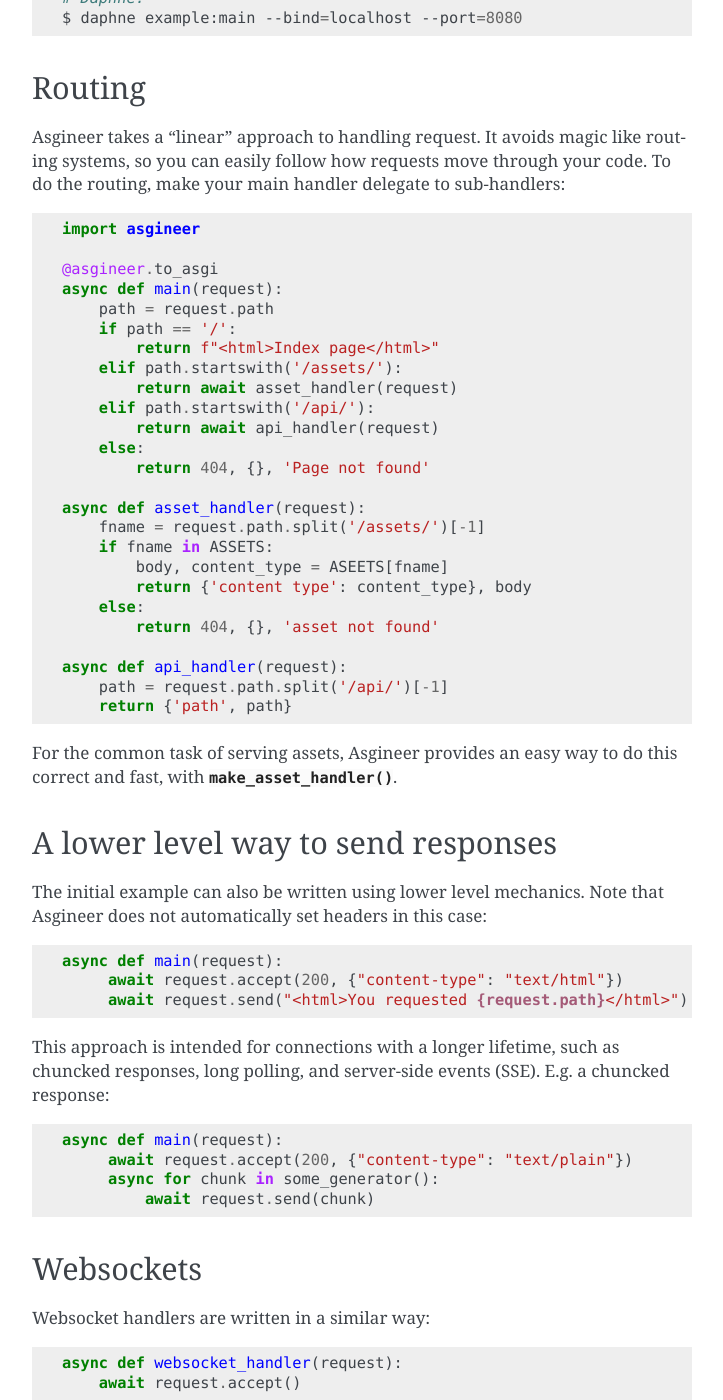
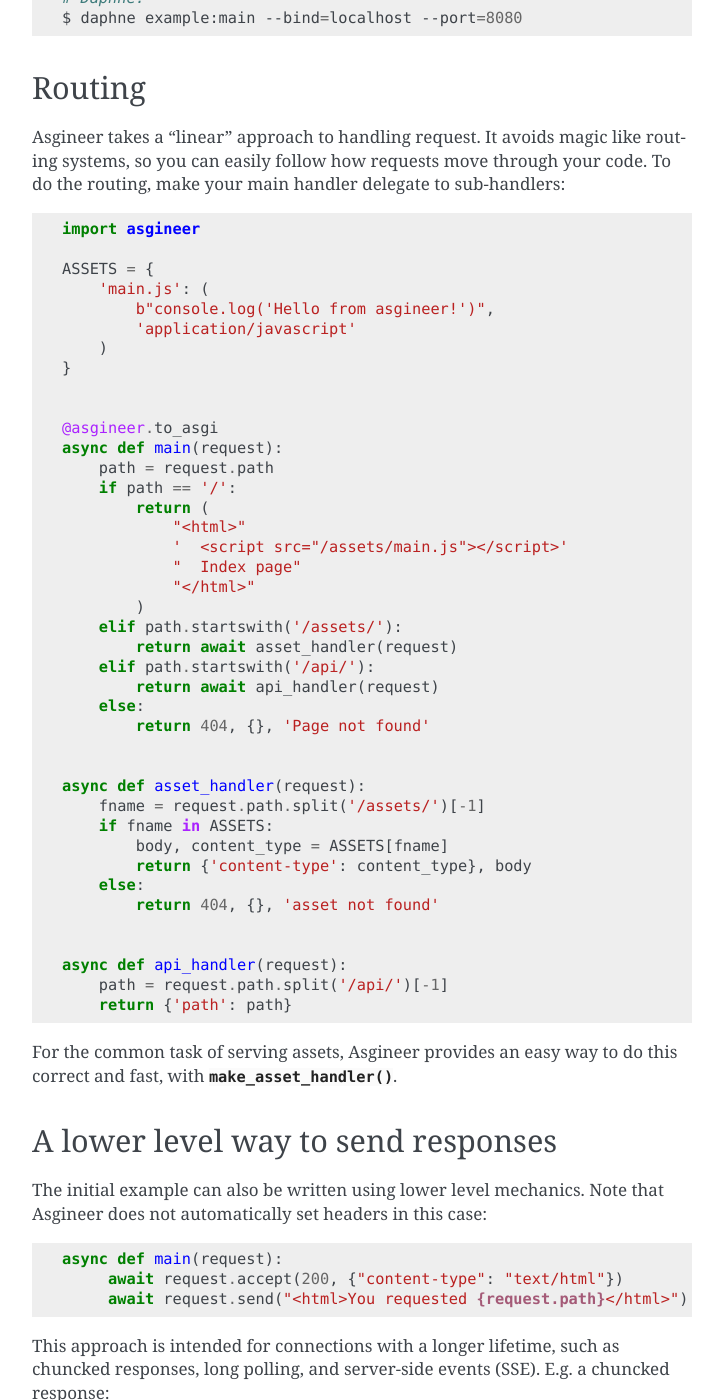
Before and after one commit to almarklein/asgineer, a Sphinx documentation site: the page built from docs/guide.rst, in a window 1280 px wide and 1400 px high, scrolled down 1118 px. Shown: the whole window, without its empty margins (388-1111 px from the left). Built offline with Sphinx 7.4.7, drawn with Linux system fonts in a browser that asks for light colours.

Commit message:
make guide example work (#37)

```diff
--- a/docs/guide.rst
+++ b/docs/guide.rst
@@ -76,11 +76,24 @@
 
     import asgineer
 
+    ASSETS = {
+        'main.js': (
+            b"console.log('Hello from asgineer!')",
+            'application/javascript'
+        )
+    }
+
+
     @asgineer.to_asgi
     async def main(request):
         path = request.path
         if path == '/':
-            return f"<html>Index page</html>"
+            return (
+                "<html>"
+                '  <script src="/assets/main.js"></script>'
+                "  Index page"
+                "</html>"
+            )
         elif path.startswith('/assets/'):
             return await asset_handler(request)
         elif path.startswith('/api/'):
@@ -88,17 +101,20 @@
         else:
             return 404, {}, 'Page not found'
 
+
     async def asset_handler(request):
         fname = request.path.split('/assets/')[-1]
         if fname in ASSETS:
-            body, content_type = ASEETS[fname]
-            return {'content type': content_type}, body
+            body, content_type = ASSETS[fname]
+            return {'content-type': content_type}, body
         else:
             return 404, {}, 'asset not found'
 
+
     async def api_handler(request):
         path = request.path.split('/api/')[-1]
-        return {'path', path}
+        return {'path': path}
+
 
 For the common task of serving assets, Asgineer provides an easy way to do this
 correct and fast, with :func:`.make_asset_handler`.
```
